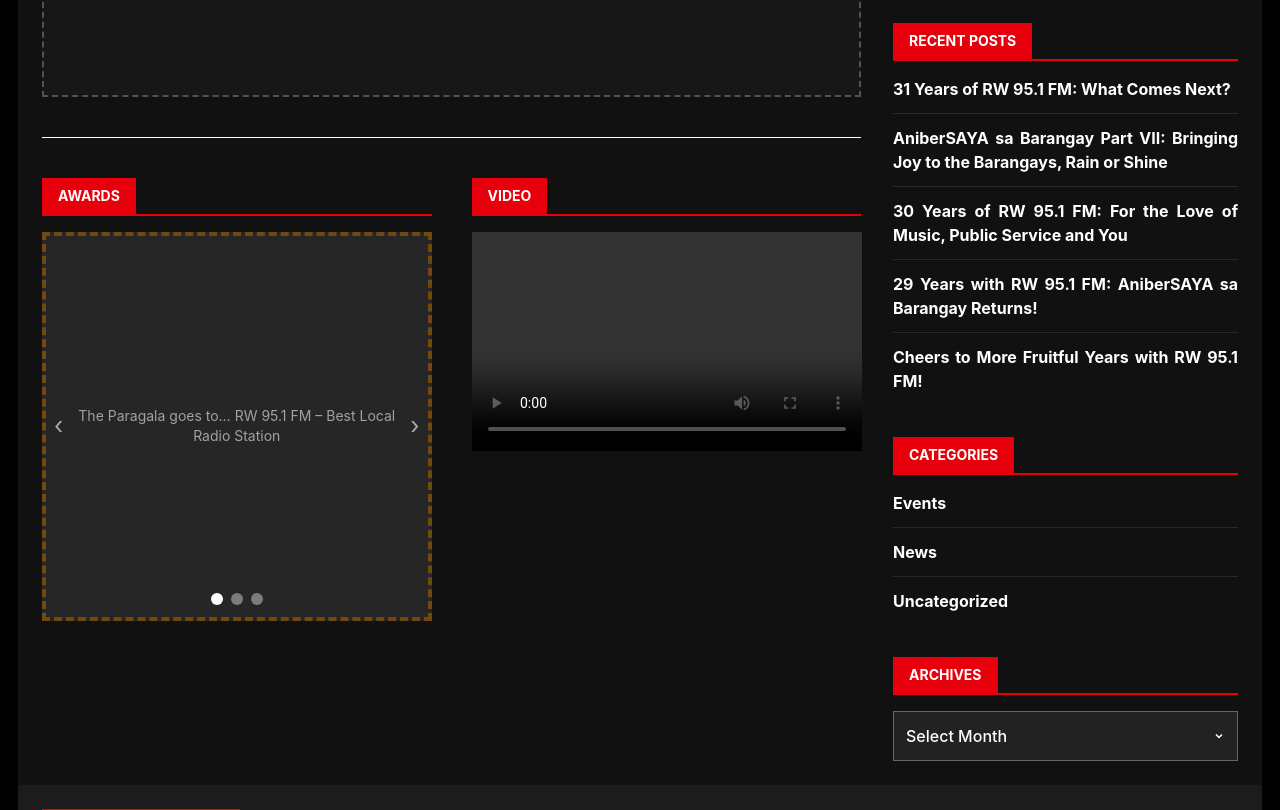
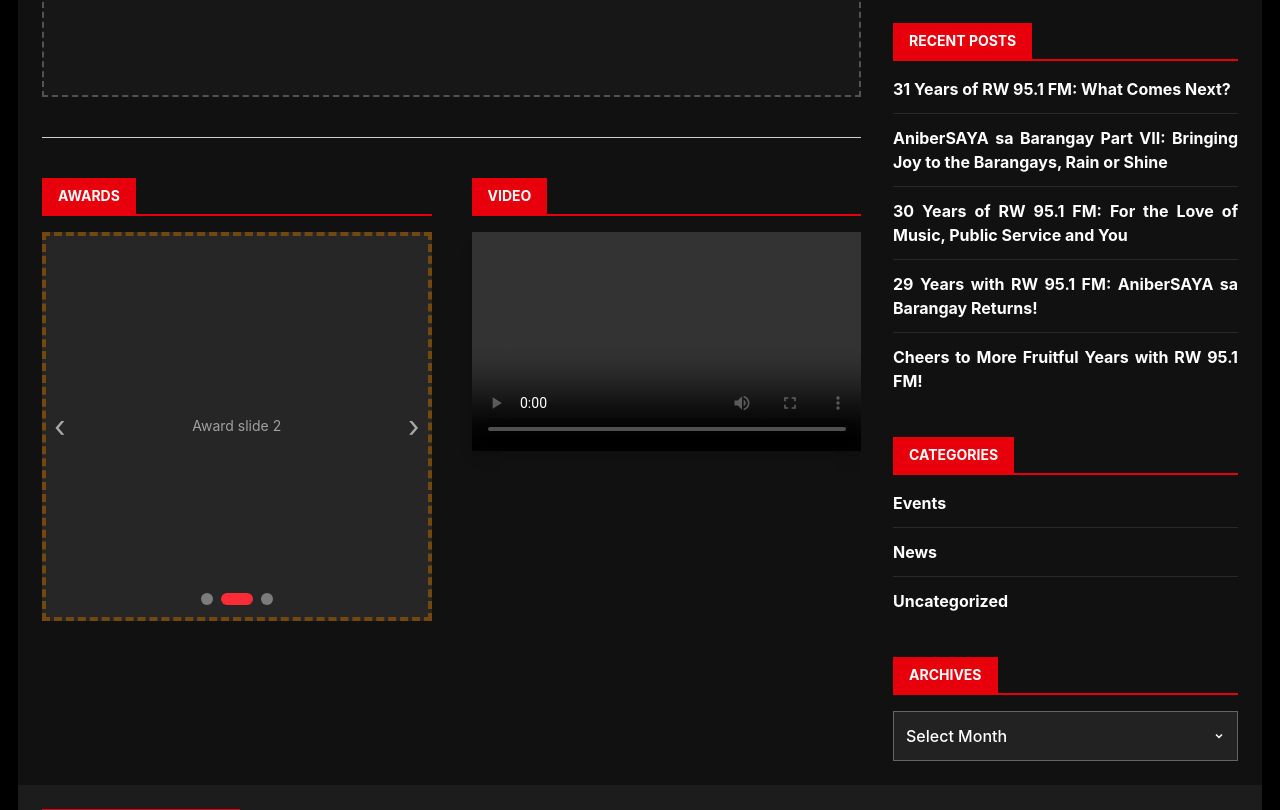
Before and after one commit to lilernestooo/RW_LAUS, a React app in the folder frontend/: page /homepage in a window 1280 px wide. Shown: the part 690-1500 px from the top of the page. Built offline with nearby package versions, Linux system fonts and the light colour scheme; the HTML template or start-up script is replaced by a standard one.

Commit message:
feat/effects-addition

```diff
--- a/frontend/src/App.jsx
+++ b/frontend/src/App.jsx
@@ -1,4 +1,4 @@
-import { Routes, Route } from "react-router-dom";
+import { Routes, Route, useNavigate } from "react-router-dom";
 import Header from "./components/Header";
 import Footer from "./components/footer/Footer";
 import Home from "./pages/Home";
@@ -14,9 +14,11 @@
 import PageLoader from "./components/ui/PageLoader";
 
 export default function App() {
+  const navigate = useNavigate();
+
   return (
     <>
-      <Header onListenLive={() => {}} />
+      <Header onListenLive={() => navigate("/stream")} />
       <main className="mx-auto max-w-[1244px] bg-[#111] p-6">
         <PageLoader>
           <Routes>
--- a/frontend/src/index.css
+++ b/frontend/src/index.css
@@ -40,3 +40,21 @@
 @media (prefers-reduced-motion: reduce) {
   .eq-bar { animation: none; transform: scaleY(0.5); }
 }
+
+/*news.jsx*/
+
+@keyframes news-progress {
+  from { width: 0; }
+  to { width: 100%; }
+}
+
+.float-slow {
+  animation: float-y 5s ease-in-out infinite;
+}
+@keyframes float-y {
+  0%, 100% { transform: translateY(0); }
+  50% { transform: translateY(-8px); }
+}
+@media (prefers-reduced-motion: reduce) {
+  .float-slow { animation: none; }
+}
--- a/frontend/src/pages/Home.jsx
+++ b/frontend/src/pages/Home.jsx
@@ -1,4 +1,4 @@
-import { useEffect, useState } from "react";
+import { useEffect, useRef, useState } from "react";
 import { Link } from "react-router-dom";
 import Sidebar from "../components/sidebar/Sidebar";
 import SectionTitle from "../components/ui/SectionTitle";
@@ -9,38 +9,139 @@
   "Award slide 3",
 ];
 
+// Returns [ref, shown]: shown flips to true once the element scrolls into view
+function useReveal(threshold = 0.15) {
+  const ref = useRef(null);
+  const [shown, setShown] = useState(false);
+
+  useEffect(() => {
+    const el = ref.current;
+    if (!el) return;
+    if (window.matchMedia("(prefers-reduced-motion: reduce)").matches) {
+      setShown(true);
+      return;
+    }
+    const io = new IntersectionObserver(
+      ([entry]) => {
+        if (entry.isIntersecting) {
+          setShown(true);
+          io.disconnect();
+        }
+      },
+      { threshold }
+    );
+    io.observe(el);
+    return () => io.disconnect();
+  }, [threshold]);
+
+  return [ref, shown];
+}
+
+const hidden = {
+  up: "translate-y-8 opacity-0",
+  left: "-translate-x-10 opacity-0",
+  right: "translate-x-10 opacity-0",
+  zoom: "scale-90 opacity-0",
+};
+
+// Fade/slide in when scrolled into view
+function Reveal({ from = "up", delay = 0, className = "", children }) {
+  const [ref, shown] = useReveal();
+  return (
+    <div
+      ref={ref}
+      className={`transition-all duration-700 ease-[cubic-bezier(0.22,1,0.36,1)] ${
+        shown ? "translate-x-0 translate-y-0 scale-100 opacity-100" : hidden[from]
+      } ${className}`}
+      style={{ transitionDelay: shown ? `${delay}ms` : "0ms" }}
+    >
+      {children}
+    </div>
+  );
+}
+
+// Horizontal rule that grows from the left
+function GrowRule({ className = "" }) {
+  const [ref, shown] = useReveal(0.5);
+  return (
+    <hr
+      ref={ref}
+      className={`origin-left border-t border-white/80 transition-transform duration-1000 ease-out ${
+        shown ? "scale-x-100" : "scale-x-0"
+      } ${className}`}
+    />
+  );
+}
+
 function AwardsCarousel() {
   const [index, setIndex] = useState(0);
+  const [paused, setPaused] = useState(false);
+
   const prev = () => setIndex((i) => (i - 1 + awards.length) % awards.length);
   const next = () => setIndex((i) => (i + 1) % awards.length);
 
+  // Auto-advance every 4s, paused on hover and when "reduce motion" is on
+  useEffect(() => {
+    if (paused) return;
+    if (window.matchMedia("(prefers-reduced-motion: reduce)").matches) return;
+    const t = setInterval(() => setIndex((i) => (i + 1) % awards.length), 4000);
+    return () => clearInterval(t);
+  }, [paused]);
+
   return (
-    <div className="relative flex aspect-square w-full items-center justify-center border-4 border-dashed border-yellow-700/60 bg-neutral-800 p-6 text-center text-sm text-neutral-400">
-      {awards[index]}
+    <div
+      className="group relative aspect-square w-full overflow-hidden border-4 border-dashed border-yellow-700/60 bg-neutral-800 transition-all duration-500 hover:border-yellow-500 hover:shadow-[0_0_40px_-5px_rgba(234,179,8,0.45)]"
+      onMouseEnter={() => setPaused(true)}
+      onMouseLeave={() => setPaused(false)}
+    >
+      {/* Sliding track */}
+      <div
+        className="flex h-full transition-transform duration-700 ease-[cubic-bezier(0.22,1,0.36,1)]"
+        style={{ transform: `translateX(-${index * 100}%)` }}
+      >
+        {awards.map((text, i) => (
+          <div
+            key={i}
+            className="flex h-full w-full shrink-0 items-center justify-center p-6 text-center text-sm text-neutral-400"
+          >
+            <span
+              className={`transition-all duration-700 ${
+                i === index ? "translate-y-0 opacity-100 delay-300" : "translate-y-3 opacity-0"
+              }`}
+            >
+              {text}
+            </span>
+          </div>
+        ))}
+      </div>
+
+      {/* Gold shine sweep on hover */}
+      <div className="pointer-events-none absolute inset-y-0 -left-1/2 w-1/3 -skew-x-12 bg-gradient-to-r from-transparent via-yellow-300/20 to-transparent opacity-0 transition-all duration-[1200ms] ease-out group-hover:left-[130%] group-hover:opacity-100" />
 
       <button
         onClick={prev}
         aria-label="Previous award"
-        className="absolute left-2 top-1/2 -translate-y-1/2 text-2xl text-white/60 hover:text-white"
+        className="absolute left-2 top-1/2 -translate-y-1/2 text-3xl text-white/60 transition-all duration-300 hover:-translate-x-1 hover:text-white"
       >
         ‹
       </button>
       <button
         onClick={next}
         aria-label="Next award"
-        className="absolute right-2 top-1/2 -translate-y-1/2 text-2xl text-white/60 hover:text-white"
+        className="absolute right-2 top-1/2 -translate-y-1/2 text-3xl text-white/60 transition-all duration-300 hover:translate-x-1 hover:text-white"
       >
         ›
       </button>
 
+      {/* Dots: the active one stretches into a pill */}
       <div className="absolute bottom-3 left-1/2 flex -translate-x-1/2 gap-2">
         {awards.map((_, i) => (
           <button
             key={i}
             onClick={() => setIndex(i)}
             aria-label={`Go to slide ${i + 1}`}
-            className={`h-3 w-3 rounded-full ${
-              i === index ? "bg-white" : "bg-white/40"
+            className={`h-3 rounded-full transition-all duration-500 ${
+              i === index ? "w-8 bg-red-500" : "w-3 bg-white/40 hover:bg-white/70"
             }`}
           />
         ))}
@@ -69,31 +170,45 @@
 
       <div className="grid items-start gap-8 lg:grid-cols-[1fr_345px]">
         {/* Main content */}
-        <section>
-          <h1 className="mb-6 text-3xl font-bold text-white">Homepage</h1>
+        <section className="overflow-x-clip">
+          <Reveal from="left">
+            <h1 className="mb-6 text-3xl font-bold text-white">Homepage</h1>
+          </Reveal>
 
           {/* Hero image placeholder */}
-          <div className="flex aspect-[16/9] w-full items-center justify-center border-2 border-dashed border-neutral-600 bg-neutral-900 text-neutral-500">
-            Hero image (RW 95.1 FM – Keni na Ka')
-          </div>
+          <Reveal from="zoom" delay={100}>
+            <div className="group relative flex aspect-[16/9] w-full items-center justify-center overflow-hidden border-2 border-dashed border-neutral-600 bg-neutral-900 text-neutral-500 transition-all duration-500 hover:border-red-600 hover:shadow-[0_0_45px_-8px_rgba(230,0,0,0.55)]">
+              <span className="transition-transform duration-700 group-hover:scale-105">
+                Hero image (RW 95.1 FM – Keni na Ka')
+              </span>
 
-          <hr className="my-10 border-t-1 border-white-600" />
+              {/* Red glow from the bottom */}
+              <div className="pointer-events-none absolute inset-0 bg-[radial-gradient(circle_at_50%_120%,rgba(230,0,0,0.4),transparent_65%)] opacity-0 transition-opacity duration-500 group-hover:opacity-100" />
+
+              {/* Shine sweep */}
+              <div className="pointer-events-none absolute inset-y-0 -left-1/2 w-1/3 -skew-x-12 bg-gradient-to-r from-transparent via-white/20 to-transparent opacity-0 transition-all duration-[1200ms] ease-out group-hover:left-[130%] group-hover:opacity-100" />
+
+              {/* Red bar along the bottom edge */}
+              <span className="absolute bottom-0 left-0 h-1 w-0 bg-[#e60000] transition-all duration-500 ease-out group-hover:w-full" />
+            </div>
+          </Reveal>
+
+          <GrowRule className="my-10" />
 
           <div className="grid gap-10 md:grid-cols-2">
-            <div>
+            <Reveal from="left" delay={100}>
+              <SectionTitle>Awards</SectionTitle>
+              <AwardsCarousel />
+            </Reveal>
 
-                <SectionTitle>Awards</SectionTitle>
-
-              <AwardsCarousel />
-            </div>
-
-            <div>
-
-                <SectionTitle>Video</SectionTitle>
-
+            <Reveal from="right" delay={250}>
+              <SectionTitle>Video</SectionTitle>
               {/* Add src when you have the video file */}
-              <video controls className="aspect-video w-full bg-black" />
-            </div>
+              <video
+                controls
+                className="aspect-video w-full bg-black shadow-lg transition-all duration-500 hover:-translate-y-1 hover:shadow-[0_18px_40px_-10px_rgba(230,0,0,0.55)]"
+              />
+            </Reveal>
           </div>
         </section>
 
--- a/frontend/src/pages/News.jsx
+++ b/frontend/src/pages/News.jsx
@@ -16,6 +16,57 @@
   Uncategorized: "bg-red-600",
 };
 
+// Returns [ref, shown]: shown flips to true once the element scrolls into view
+function useReveal(threshold = 0.15) {
+  const ref = useRef(null);
+  const [shown, setShown] = useState(false);
+
+  useEffect(() => {
+    const el = ref.current;
+    if (!el) return;
+    if (window.matchMedia("(prefers-reduced-motion: reduce)").matches) {
+      setShown(true);
+      return;
+    }
+    const io = new IntersectionObserver(
+      ([entry]) => {
+        if (entry.isIntersecting) {
+          setShown(true);
+          io.disconnect();
+        }
+      },
+      { threshold }
+    );
+    io.observe(el);
+    return () => io.disconnect();
+  }, [threshold]);
+
+  return [ref, shown];
+}
+
+const hidden = {
+  up: "translate-y-8 opacity-0",
+  left: "-translate-x-10 opacity-0",
+  right: "translate-x-10 opacity-0",
+  zoom: "scale-90 opacity-0",
+};
+
+// Fade/slide in when scrolled into view
+function Reveal({ from = "up", delay = 0, className = "", children }) {
+  const [ref, shown] = useReveal();
+  return (
+    <div
+      ref={ref}
+      className={`transition-all duration-700 ease-[cubic-bezier(0.22,1,0.36,1)] ${
+        shown ? "translate-x-0 translate-y-0 scale-100 opacity-100" : hidden[from]
+      } ${className}`}
+      style={{ transitionDelay: shown ? `${delay}ms` : "0ms" }}
+    >
+      {children}
+    </div>
+  );
+}
+
 // 1 card on phones, 2 on tablets, 3 on desktop
 function usePerView() {
   const get = () =>
@@ -33,7 +84,7 @@
 
 function NewsCard({ post }) {
   return (
-    <article className="group h-full transition-all duration-300 ease-out hover:-translate-y-2 hover:shadow-[0_12px_30px_-8px_rgba(230,0,0,0.45)]">
+    <article className="group h-full transition-all duration-300 ease-out hover:-translate-y-2">
       {/* Image with zoom + tint */}
       <div className="relative aspect-[4/3] w-full overflow-hidden">
         {post.image ? (
@@ -48,6 +99,12 @@
           </div>
         )}
         <div className="pointer-events-none absolute inset-0 bg-red-700/0 transition-colors duration-300 group-hover:bg-red-700/20" />
+
+        {/* Shine sweep */}
+        <div className="pointer-events-none absolute inset-y-0 -left-1/2 w-1/3 -skew-x-12 bg-gradient-to-r from-transparent via-white/25 to-transparent opacity-0 transition-all duration-[900ms] ease-out group-hover:left-[130%] group-hover:opacity-100" />
+
+        {/* Red bar along the bottom edge */}
+        <span className="absolute bottom-0 left-0 h-1 w-0 bg-[#e60000] transition-all duration-500 ease-out group-hover:w-full" />
       </div>
 
       <div className="mt-4 flex flex-wrap gap-1">
@@ -203,10 +260,23 @@
           </div>
         </div>
 
+        {/* Autoplay progress bar: refills on every slide, frozen while paused */}
+        <div className="absolute bottom-0 left-0 h-0.5 w-full bg-white/10">
+          <div
+            key={`${index}-${paused}`}
+            className="h-full bg-[#e60000]"
+            style={
+              paused
+                ? { width: 0 }
+                : { animation: `news-progress ${AUTOPLAY_MS}ms linear forwards` }
+            }
+          />
+        </div>
+
         <button
           onClick={prev}
           aria-label="Previous posts"
-          className="absolute left-0 top-1/2 z-10 flex h-10 w-8 -translate-y-1/2 items-center justify-center bg-black/80 text-white hover:bg-red-600"
+          className="absolute left-0 top-1/2 z-10 flex h-10 w-8 -translate-y-1/2 items-center justify-center bg-black/80 text-white transition-all duration-300 hover:-translate-x-1 hover:scale-110 hover:bg-red-600"
         >
           <svg width="18" height="18" viewBox="0 0 24 24" fill="none" stroke="currentColor" strokeWidth="3">
             <polyline points="15,5 8,12 15,19" />
@@ -215,7 +285,7 @@
         <button
           onClick={next}
           aria-label="Next posts"
-          className="absolute right-0 top-1/2 z-10 flex h-10 w-8 -translate-y-1/2 items-center justify-center bg-black/80 text-white hover:bg-red-600"
+          className="absolute right-0 top-1/2 z-10 flex h-10 w-8 -translate-y-1/2 items-center justify-center bg-black/80 text-white transition-all duration-300 hover:translate-x-1 hover:scale-110 hover:bg-red-600"
         >
           <svg width="18" height="18" viewBox="0 0 24 24" fill="none" stroke="currentColor" strokeWidth="3">
             <polyline points="9,5 16,12 9,19" />
@@ -223,20 +293,38 @@
         </button>
       </div>
 
-      {/* Dots */}
+      {/* Dots: the active one stretches into a red pill */}
       <div className="mt-8 flex justify-center gap-2">
         {slides.map((s, i) => (
           <button
             key={s.slug}
             onClick={() => goTo(i)}
             aria-label={`Go to post ${i + 1}`}
-            className={`h-3 w-3 rounded-full ${
-              i === index % n ? "bg-neutral-500" : "bg-white"
+            className={`h-3 rounded-full transition-all duration-500 ${
+              i === index % n ? "w-8 bg-red-500" : "w-3 bg-white/80 hover:bg-white"
             }`}
           />
         ))}
       </div>
     </div>
+  );
+}
+
+// Wraps the On Air banner: entrance, gentle float, hover scale and shine
+function AnimatedBanner() {
+  return (
+    <Reveal from="zoom" delay={100}>
+      <div className="float-slow">
+        <div className="group relative cursor-pointer rounded-2xl transition-all duration-500 hover:scale-[1.03]">
+          <OnAirBanner />
+
+          {/* Shine sweep */}
+          <div className="pointer-events-none absolute inset-0 overflow-hidden rounded-2xl">
+            <div className="absolute inset-y-0 -left-1/2 w-1/3 -skew-x-12 bg-gradient-to-r from-transparent via-white/25 to-transparent opacity-0 transition-all duration-[1200ms] ease-out group-hover:left-[130%] group-hover:opacity-100" />
+          </div>
+        </div>
+      </div>
+    </Reveal>
   );
 }
 
@@ -261,17 +349,19 @@
 
       <div className="grid items-start gap-8 lg:grid-cols-[1fr_345px]">
         {/* Main content */}
-        <section className="min-w-0">
-          <h1 className="mb-6 text-3xl font-bold text-white">Events</h1>
+        <section className="min-w-0 overflow-x-clip">
+          <Reveal from="left">
+            <h1 className="mb-6 text-3xl font-bold text-white">Events</h1>
+          </Reveal>
 
           {/* On Air banner (placeholder art until you have the real image) */}
-          <div className="mx-auto max-w-[585px]">
-            <OnAirBanner />
+          <div className="mx-auto max-w-[585px] p-2">
+            <AnimatedBanner />
           </div>
 
-          <div className="mt-10">
+          <Reveal className="mt-10" delay={150}>
             <PostCarousel key={perView} perView={perView} />
-          </div>
+          </Reveal>
         </section>
 
         {/* Sticky sidebar (banner is shown in the main column on this page) */}
```
Also changed, not shown: frontend/src/pages/About.jsx (+2 -7 lines).
